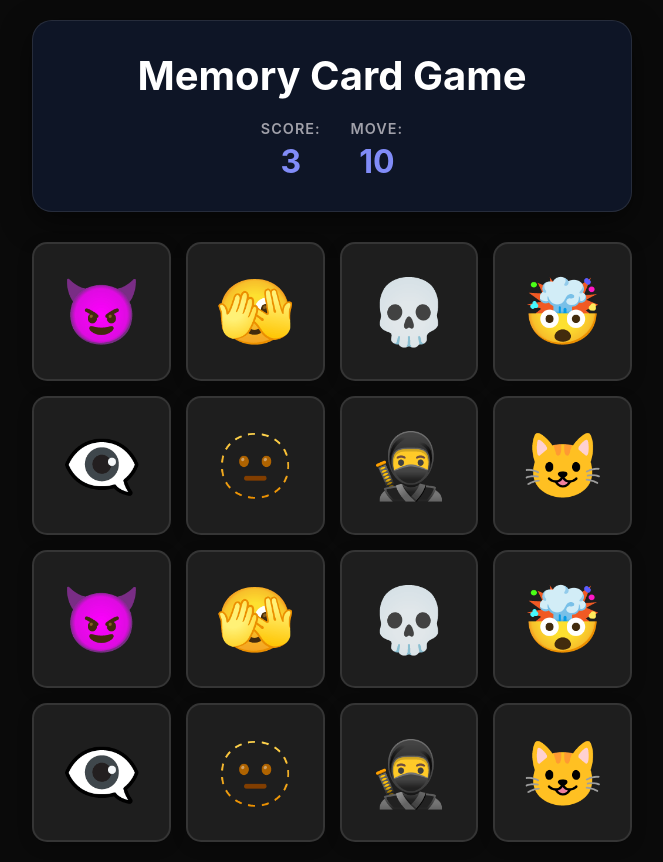
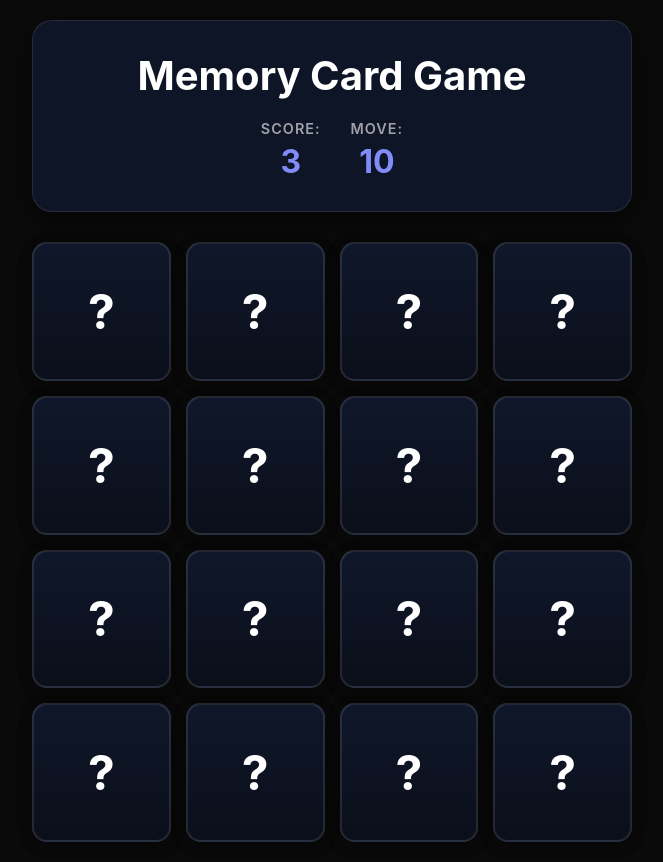
Before and after one commit to lightning4747/Memory-card-game-using-react, a React (Vite) app: page / in a window 1280 px wide. Shown: the whole page, without its empty margins (308-971 px from the left). Built offline with nearby package versions, Linux system fonts and the light colour scheme.

Commit message:
Add flipping to the cards

```diff
--- a/src/App.jsx
+++ b/src/App.jsx
@@ -1,3 +1,4 @@
+import { useEffect, useState } from "react";
 import { Card } from "./components/Card";
 import { GamerHeader } from "./components/GameHeader"
 
@@ -7,13 +8,51 @@ function App() {
         "😈", "🫣", "💀", "🤯", "👁️‍🗨️", "🫥", "🥷", "😺"
     ];
 
+    const [cards,setCards] = useState([])
+
+    const initializeGame = ()=> {
+      const finalCards = cardValue.map((value,index)=> (
+        {
+          id: index,
+          value,
+          isFlipped: false,
+          isMatched: false
+        }
+      ));
+
+      setCards(finalCards);
+    };
+
+    useEffect(()=> {
+      initializeGame();
+    },[]);
+
+    const handleCardClick = (card) => {
+      if( card.isFlipped || card.isMatched) {
+        return;
+      }
+
+      //uc = updated card
+      const newCards = cards.map((uc)=> {
+        if(uc.id === card.id) {
+          return {...uc, isFlipped: true};
+        }
+
+        else {
+          return uc
+        }
+
+    });
+    setCards(newCards);
+    };
+
   return (
     <div className="app">
       <GamerHeader score={3} moves={10}/>
       <div className="cards-grid">
         {
-          cardValue.map((card, index)=> (
-            <Card key={index} card={card}/>
+          cards.map((card, index)=> (
+            <Card key={index} card={card} onClick={handleCardClick}/>
           ))
         }
       </div>
--- a/src/components/Card.jsx
+++ b/src/components/Card.jsx
@@ -1,8 +1,9 @@
-export const Card = ({card}) => {
+export const Card = ({card ,onClick }) => {
     return (
-    <div className="card">
+    <div className={`card ${card.isFlipped ? "flipped" : ""}`} onClick={()=> onClick(card)}>
+        <div className="card-front">?</div>
         <div className="card-back">
-            {card}
+            {card.value}
         </div>
     </div>
     );
```
